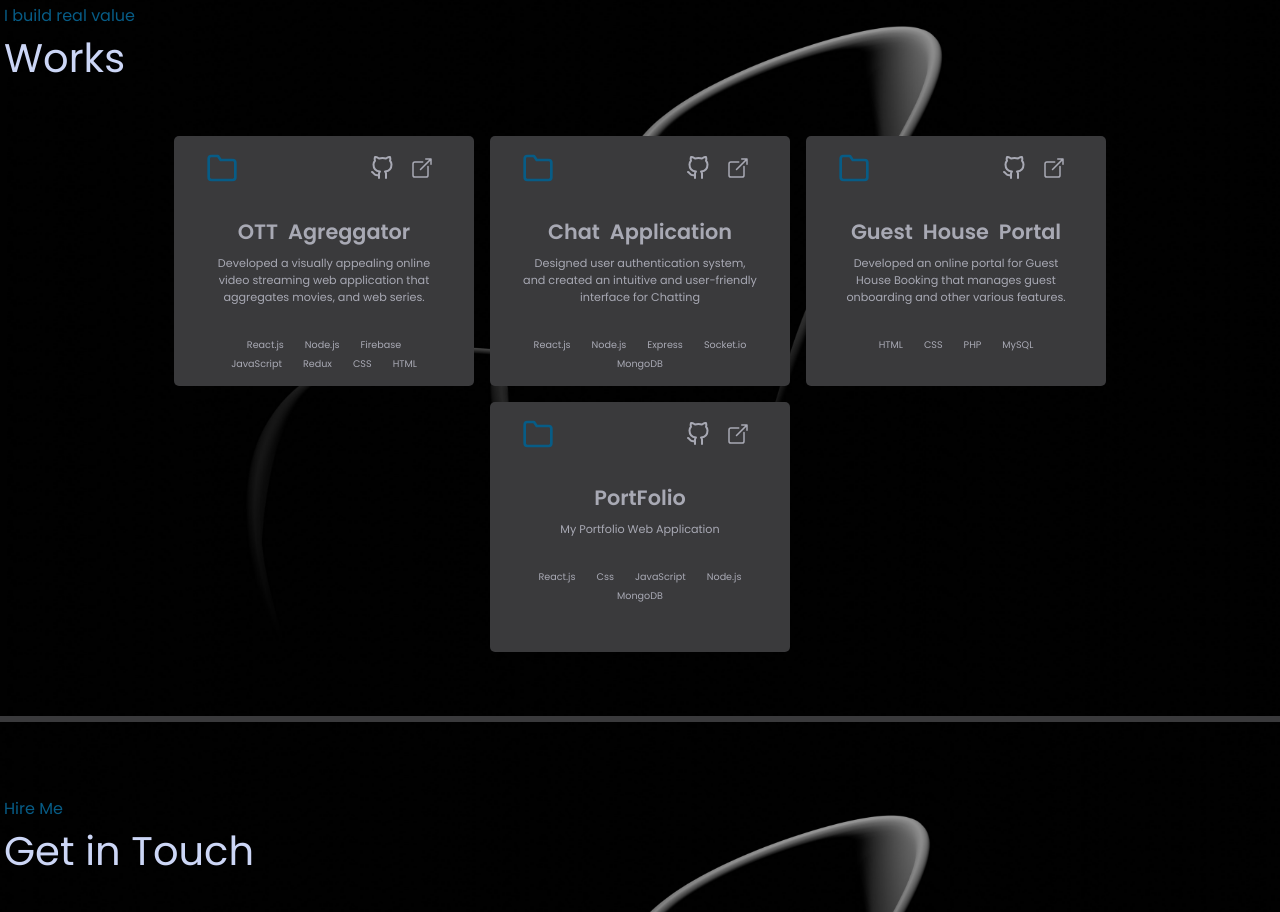
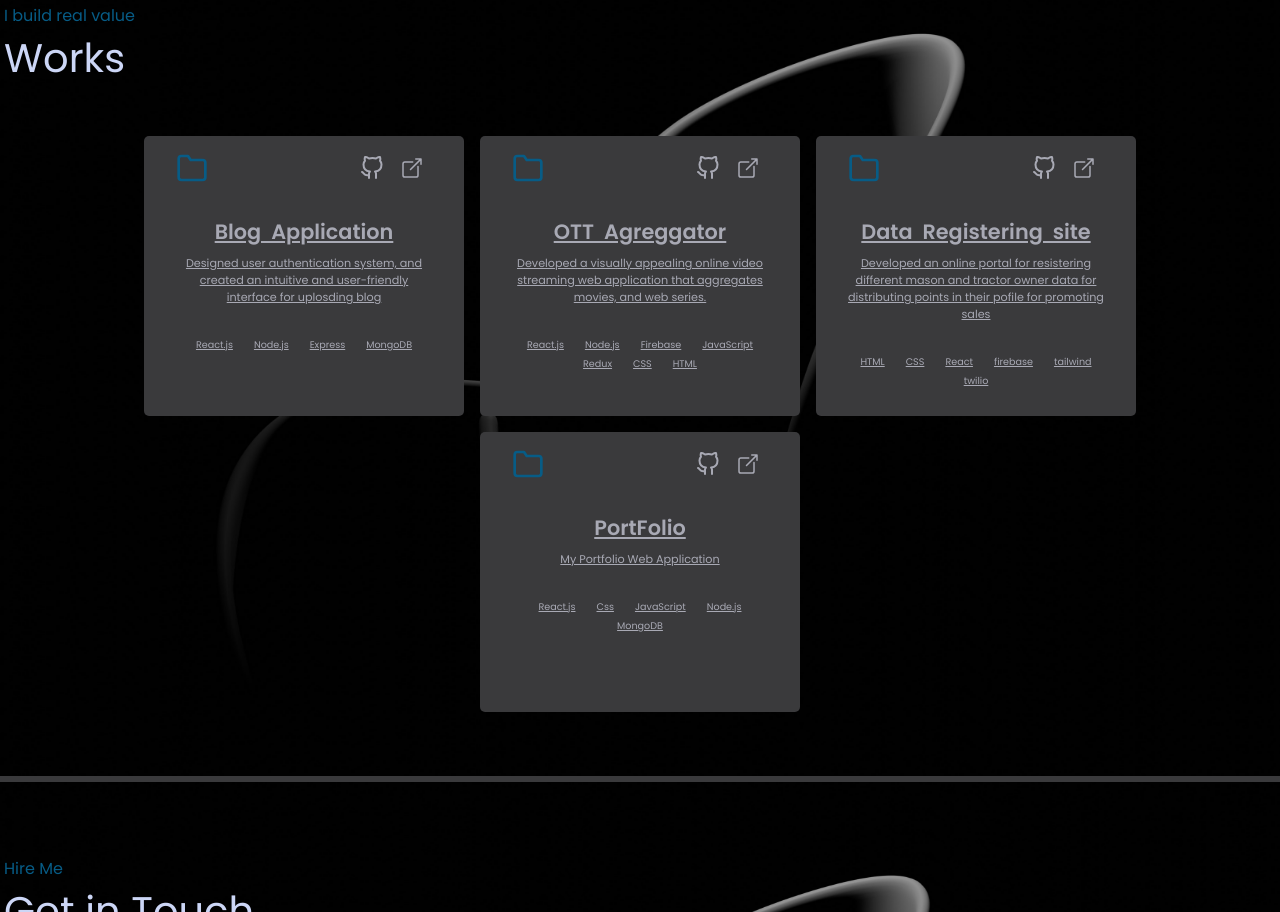
Before and after one commit to abhishek1901ee04/portfolio, a React app: page / in a window 1280 px wide. Shown: the part 3410-4322 px from the top of the page. Built offline with nearby package versions, Linux system fonts and the light colour scheme.

Commit message:
final changes

```diff
--- a/src/components/Works.js
+++ b/src/components/Works.js
@@ -31,27 +31,19 @@ const Works = () => {
 						className='works-box'
 						initial={{ opacity: 0 }}
 						whileInView={fade}>
-						{WorkData.map((w, index) => {
-							return (
-								<div key={index}>
-									<Link to={w.site} target='_blank' className='work-link-group'>
-										<div className='works-card'>
+					{WorkData.map((w, index) => (
+						<div key={index} className='work-link-group'>
+							<a href={w.site} target='_blank' rel='noopener noreferrer' className='works-card'>
 								<div className='works-container'>
 									<div className='top-work'>
 									<FiFolder className='work-folder' />
 									<div className='right'>
-														<Link
-															className='work-git'
-															to={w.gitlink}
-															target='_blank'>
+										<a className='work-git' href={w.gitlink} target='_blank' rel='noopener noreferrer'>
 										<FiGithub />
-														</Link>
-														<Link
-															className='work-link'
-															to={w.site}
-															target='_blank'>
+										</a>
+										<a className='work-link' href={w.site} target='_blank' rel='noopener noreferrer'>
 										<IoOpenOutline />
-														</Link>
+										</a>
 									</div>
 									</div>
 									<div className='mid-work'>
@@ -59,16 +51,14 @@ const Works = () => {
 									<p className='work-desc'>{w.desc}</p>
 									</div>
 									<div className='bottom-work'>
-													{w.tech.map((e, index) => {
-														return <small key={index}>{e}</small>;
-													})}
+									{w.tech.map((e, index) => (
+										<small key={index}>{e}</small>
+									))}
 									</div>
 								</div>
+							</a>
 						</div>
-									</Link>
-								</div>
-							);
-						})}
+						))}
 					</motion.div>
 				</div>
 			</div>
--- a/src/data/SkillsData.js
+++ b/src/data/SkillsData.js
@@ -12,7 +12,7 @@ import {
 import { DiJavascript1 } from "react-icons/di";
 import { VscJson } from "react-icons/vsc";
 import {
-	SiAdobephotoshop,
+	SiTailwindcss,
   SiFirebase,
 	SiStyledcomponents,
 	SiExpress,
@@ -102,7 +102,7 @@ export const SkillsData = [
 		icon: <SiVisualstudiocode />
 	},
 	{
-		name: "Photoshop",
-		icon: <SiAdobephotoshop />,
+		name: "Tailwind",
+		icon: <SiTailwindcss />,
 	},
 ];
--- a/src/data/WorkData.js
+++ b/src/data/WorkData.js
@@ -1,30 +1,31 @@
 export const WorkData = [
+	{
+		title: "Blog Application",
+		desc: "Designed user authentication system, and created an intuitive and user-friendly interface for uplosding blog ",
+		tech: ["React.js","Node.js", "Express", "MongoDB"],
+		gitlink: "https://github.com/abhishek1901ee04/blog-application-.git",
+		site: "https://melodic-blancmange-c9838a.netlify.app/",
+	},
 	{
 		title: "OTT Agreggator",
 		desc: "Developed a visually appealing online video streaming web application that aggregates movies, and web series.",
 		tech: ["React.js","Node.js", "Firebase", "JavaScript", "Redux", 'CSS',"HTML"],
-		gitlink: "//github.com/rajeevrazz28/Ott_agreggator_razz_creations",
-		site: "//disney-clone-razz28.web.app/",
+		gitlink: "https://github.com/rajeevrazz28/Ott_agreggator_razz_creations",
+		site: "https://disney-clone-razz28.web.app/",
 	},
+
 	{
-		title: "Chat Application",
-		desc: "Designed user authentication system, and created an intuitive and user-friendly interface for Chatting",
-		tech: ["React.js","Node.js", "Express", "Socket.io", "MongoDB"],
-		gitlink: "//github.com/rajeevrazz28/Indefinable_creation_Frontend",
-		site: "//indefinable-razz-creations.onrender.com/",
-	},
-	{
-		title: "Guest House Portal",
-		desc: "Developed an online portal for Guest House Booking that manages guest onboarding and other various features.",
-		tech: ["HTML", "CSS", "PHP", "MySQL"],
-		gitlink: "//github.com/rajeevrazz28",
-		site: "//",
+		title: "Data Registering site",
+		desc: "Developed an online portal for resistering different mason and tractor owner data for distributing points in their pofile for promoting sales",
+		tech: ["HTML", "CSS", "React", "firebase","tailwind","twilio"],
+		gitlink: "https://github.com/abhishek1901ee04/firm_webiste",
+		site: "https://masonlist-6cc7d.web.app/",
 	},
 	{
 		title: "PortFolio",
 		desc: "My Portfolio Web Application",
 		tech: ["React.js", "Css","JavaScript", "Node.js","MongoDB"],
-		gitlink: "//github.com/rajeevrazz28/Portfolio_",
-		site: "//r4zz-portfolio.netlify.app/",
+		gitlink: "https://github.com/abhishek1901ee04/portfolio",
+		site: "https://guileless-brigadeiros-21258f.netlify.app/",
 	},
 ];
--- a/src/screen/App.js
+++ b/src/screen/App.js
@@ -32,7 +32,7 @@ function App() {
 
       <div className="svg-wrapper">
 
-        <svg height="80" width="360" xmlns="http://www.w3.org/2000/svg">
+        <svg height="80" width="400" xmlns="http://www.w3.org/2000/svg">
           <rect className="shape" height="80" width="300" />
         </svg>
         <motion.p variants={loadText} initial='hidden' animate='visible' className="text">Abhishek Trivedi</motion.p>
--- a/src/styles/App.css
+++ b/src/styles/App.css
@@ -123,11 +123,11 @@ padding-left: 100px;
   font-size: 20px;
   text-transform: uppercase;
   line-height: 32px;
-  letter-spacing: 10px;
+  letter-spacing: 7.4px;
   color: var(--white);
   position: absolute;
   left: 14px;
-  top: 20px;
+  top: 40px;
   width: 100%;
   z-index: 1000000000;
   transform: translate(-50% -50%);
--- a/src/styles/Works.css
+++ b/src/styles/Works.css
@@ -28,10 +28,10 @@ width: 100%;
 	border-radius: 5px;
 	position: relative;
 	padding: 1rem 2rem;
-	width: 300px;
-	max-width: 300px;
+	width: 320px;
+	max-width: 320px;
 	margin: 0 auto;
-	height: 250px;
+	height: 280px;
 	display: flex;
 	flex-direction: column;
 	align-items: center;
```
Lines whose indentation alone changed are shown as unchanged.
